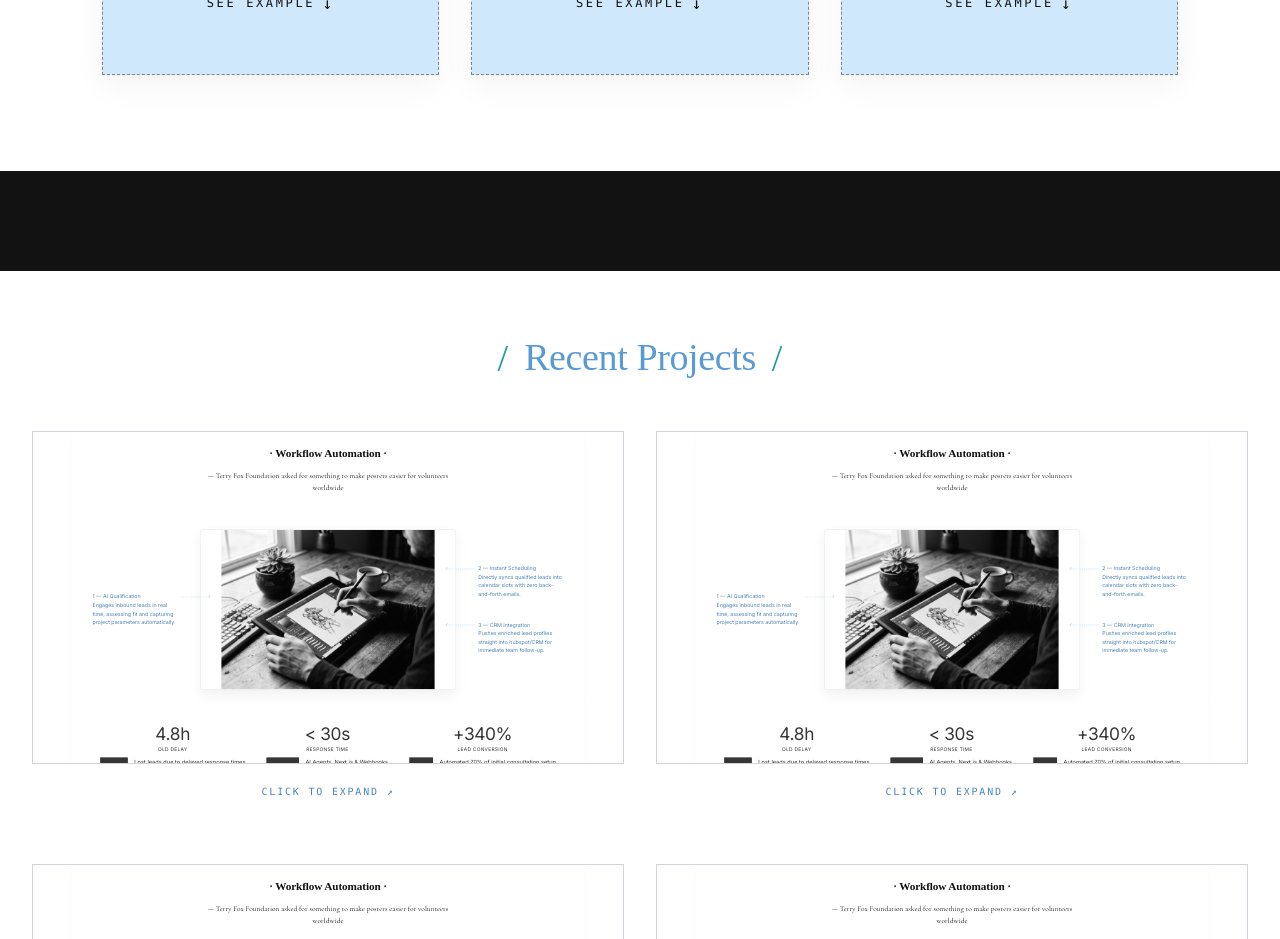
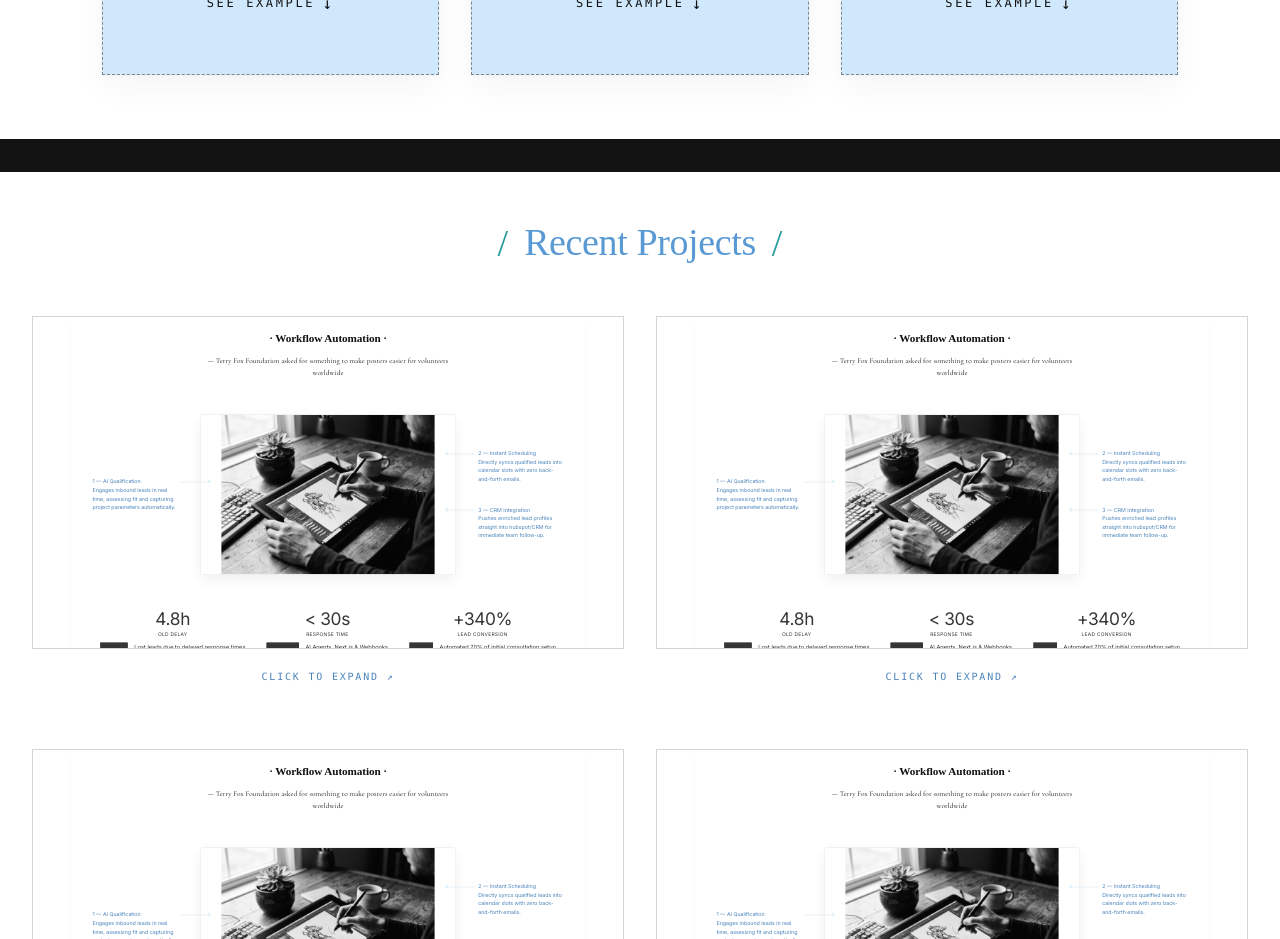
Before and after one commit to Irene2828/porfoliojuly, a Next.js app: page /v2 in a window 1280 px wide. Shown: the part 1380-2319 px from the top of the page. Built offline with nearby package versions, Linux system fonts and the light colour scheme; no server answers; the database is empty; a web font is replaced by a local one.

Commit message:
Reduce edge-to-edge black divider height by 3x to 33px

```diff
--- a/src/app/v2/page.tsx
+++ b/src/app/v2/page.tsx
@@ -38,15 +38,15 @@ export default async function V2Page() {
         <HeroV2 />
         <ServicesV2 />
 
-        {/* 100px Edge-to-Edge Black Divider */}
+        {/* Edge-to-Edge Black Divider (33px height) */}
         <div
           style={{
             width: '100vw',
             marginLeft: 'calc(-50vw + 50%)',
             marginRight: 'calc(-50vw + 50%)',
-            height: '100px',
+            height: '33px',
             backgroundColor: '#121212',
-            margin: '6rem 0 4rem 0',
+            margin: '4rem 0 3rem 0',
             position: 'relative',
             zIndex: 10
           }}
```
